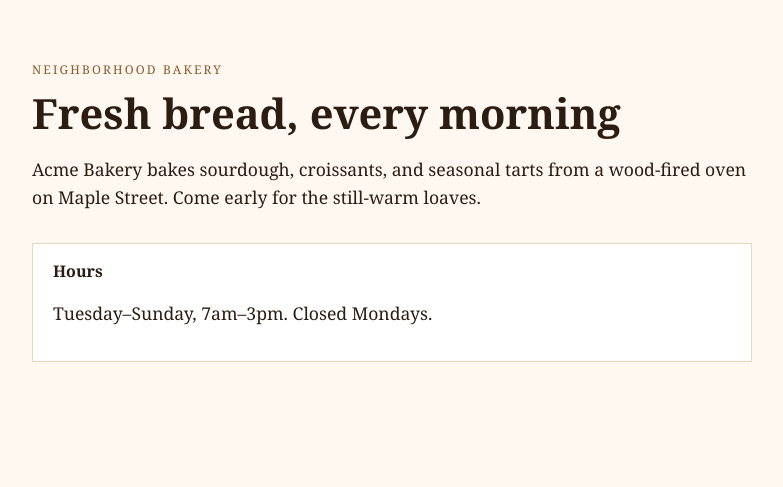
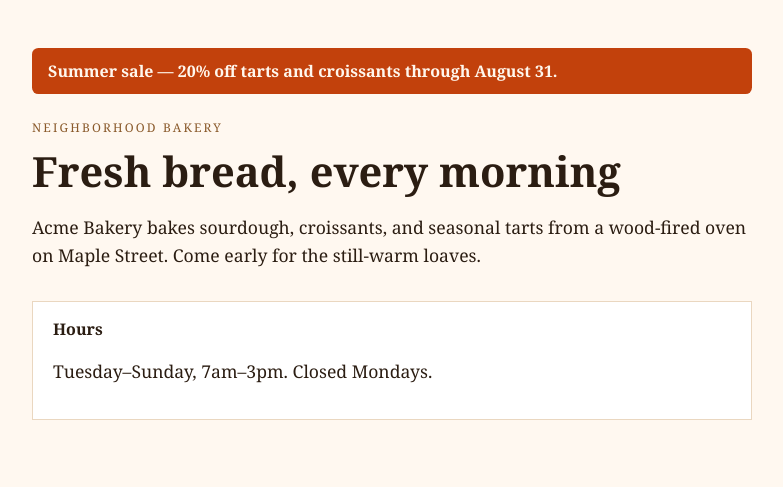
Before and after one commit to xpancom/site-demo, a plain HTML site: page index.html in a window 1280 px wide. Shown: the whole page, without its empty margins (248-1031 px from the left). Drawn offline with Linux system fonts and the light colour scheme.

Commit message:
Add a summer sale banner above the homepage headline

```diff
--- a/index.html
+++ b/index.html
@@ -16,6 +16,9 @@
   </head>
   <body>
     <main>
+      <div class="banner" style="background:#c2410c;color:#fff7ed;padding:0.75rem 1rem;margin:0 0 1.5rem;border-radius:0.4rem;font-weight:700;">
+        Summer sale — 20% off tarts and croissants through August 31.
+      </div>
       <p class="eyebrow">Neighborhood bakery</p>
       <h1>Fresh bread, every morning</h1>
       <p>
```
